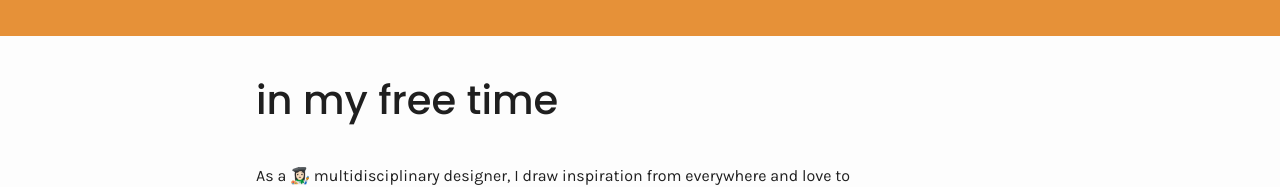
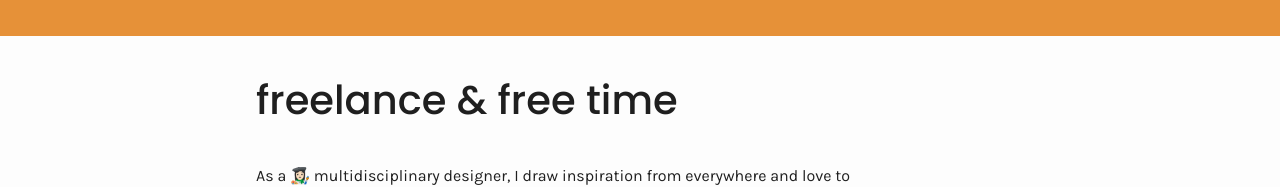
Before and after one commit to ekshaw/personal-website, a React (Create React App) app: page /about in a window 1280 px wide. Shown: the part 1623-1810 px from the top of the page. Built offline with nearby package versions, Linux system fonts and the light colour scheme; a web font is replaced by a local one.

Commit message:
updated about me gallery section

```diff
--- a/src/content/Photos.js
+++ b/src/content/Photos.js
@@ -45,7 +45,17 @@ export const photos = [
     height: 3
   },
   {
+    src: require('../images/about-photo-18.png'),
+    width: 3,
+    height: 5
+  },
+  {
     src: require('../images/about-photo-09.png'),
+    width: 16,
+    height: 9
+  },
+  {
+    src: require('../images/about-photo-17.png'),
     width: 16,
     height: 9
   },
--- a/src/pages/About.js
+++ b/src/pages/About.js
@@ -70,7 +70,7 @@ function About() {
       </div>
       <div className='about-bottom-wrapper'>
         <div className='about-bottom'>
-          <h1>in my free time</h1>
+          <h1>freelance & free time</h1>
           <p>
             As a 👩🏻‍🎨 multidisciplinary designer, I draw inspiration from everywhere and love to
             explore different ways 🖍️ to exercise my creativity. Currently, I'm working on the
@@ -85,7 +85,7 @@ function About() {
               </text>
             </a>
             ! <br></br>
-            <br></br>Enjoy this compilation of some of my favorite 🖼️ personal / community projects.
+            <br></br>Enjoy this compilation of some of my favorite 🖼️ community / personal projects.
             <br></br>
             <br></br>
           </p>
```
Also changed, not shown: src/images/about-photo-19.png (deleted).
